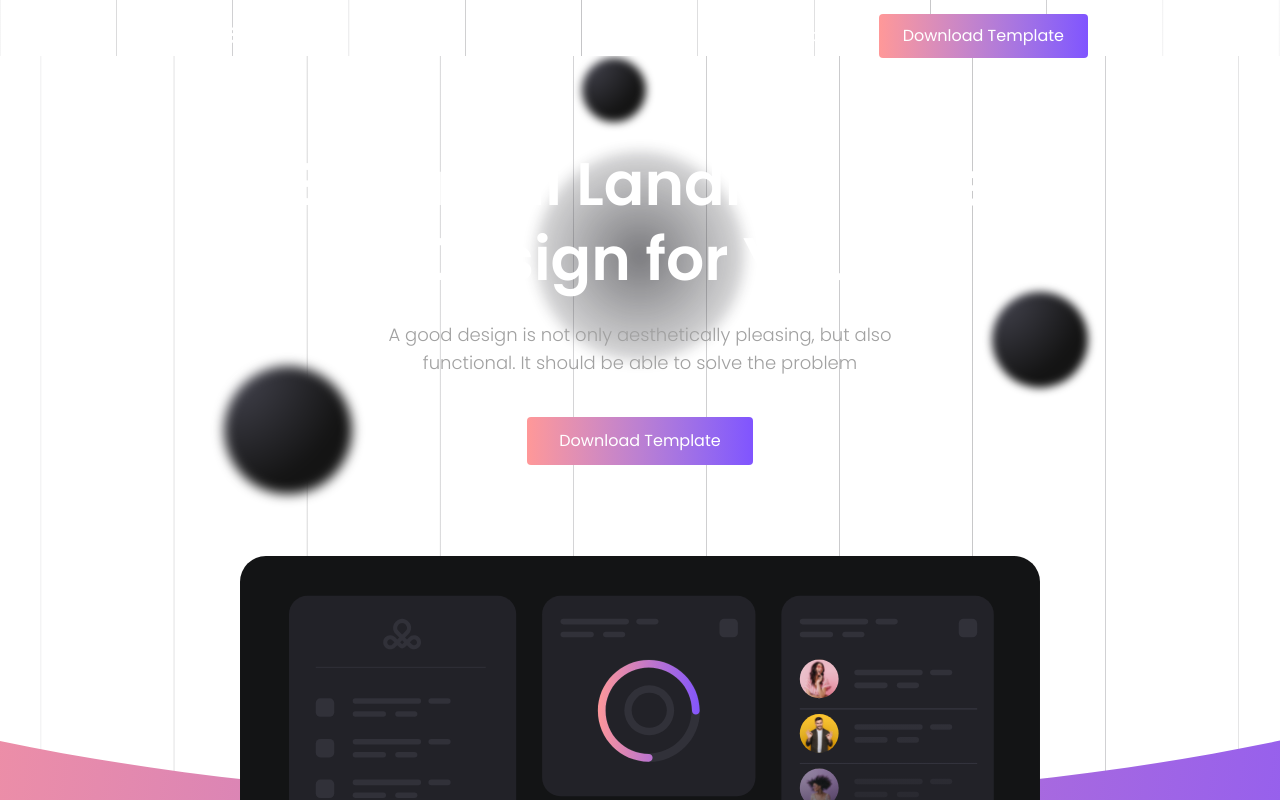
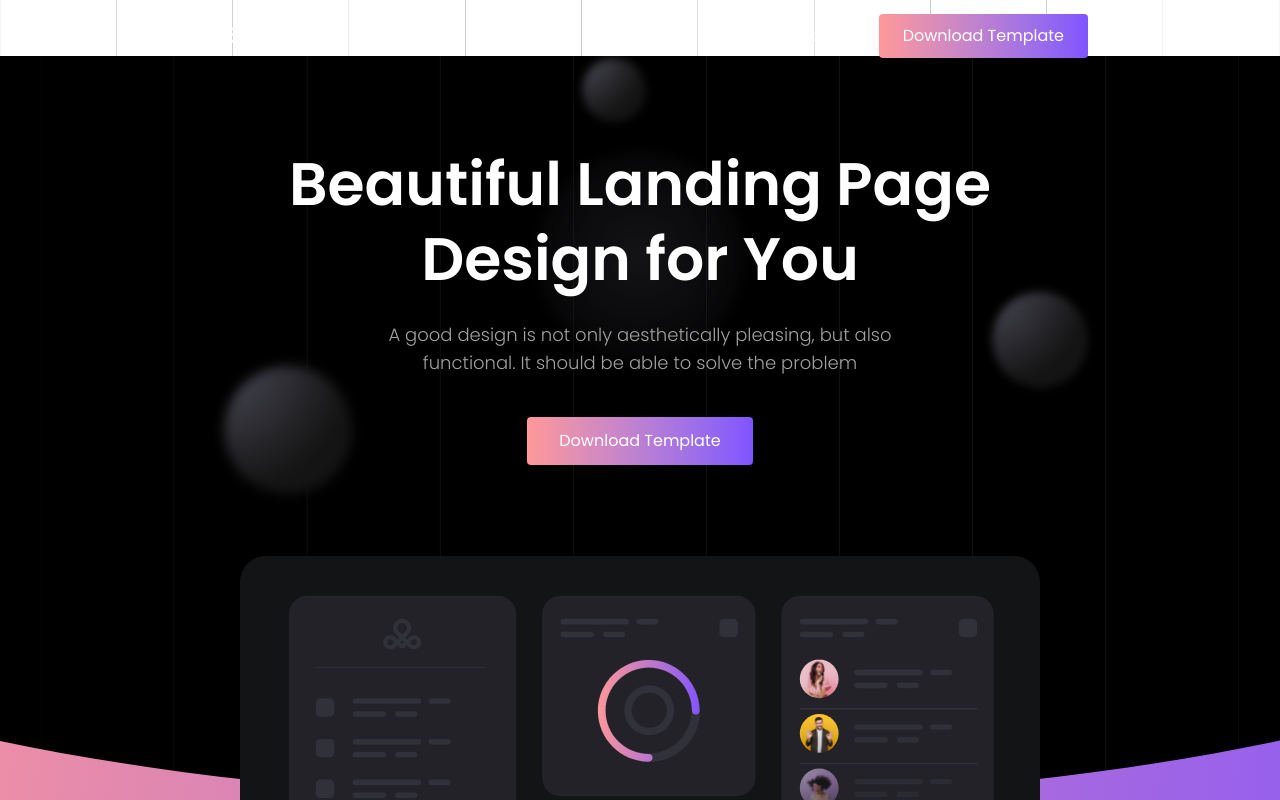
Before and after one commit to Bakry2002/coldwell-task, a Next.js app: page / in a window 1280 px wide. Shown: the top 800 px of the page. Built offline with nearby package versions, Linux system fonts and the light colour scheme.

Commit message:
refactor: add background color to main container for improved visual contrast

```diff
--- a/src/app/page.tsx
+++ b/src/app/page.tsx
@@ -6,7 +6,7 @@
 
 export default function Home() {
   return (
-    <div className="flex flex-col gap-2">
+    <div className="flex flex-col bg-black gap-2">
       <HeroSection />
 
       <FeaturesSection />
```
